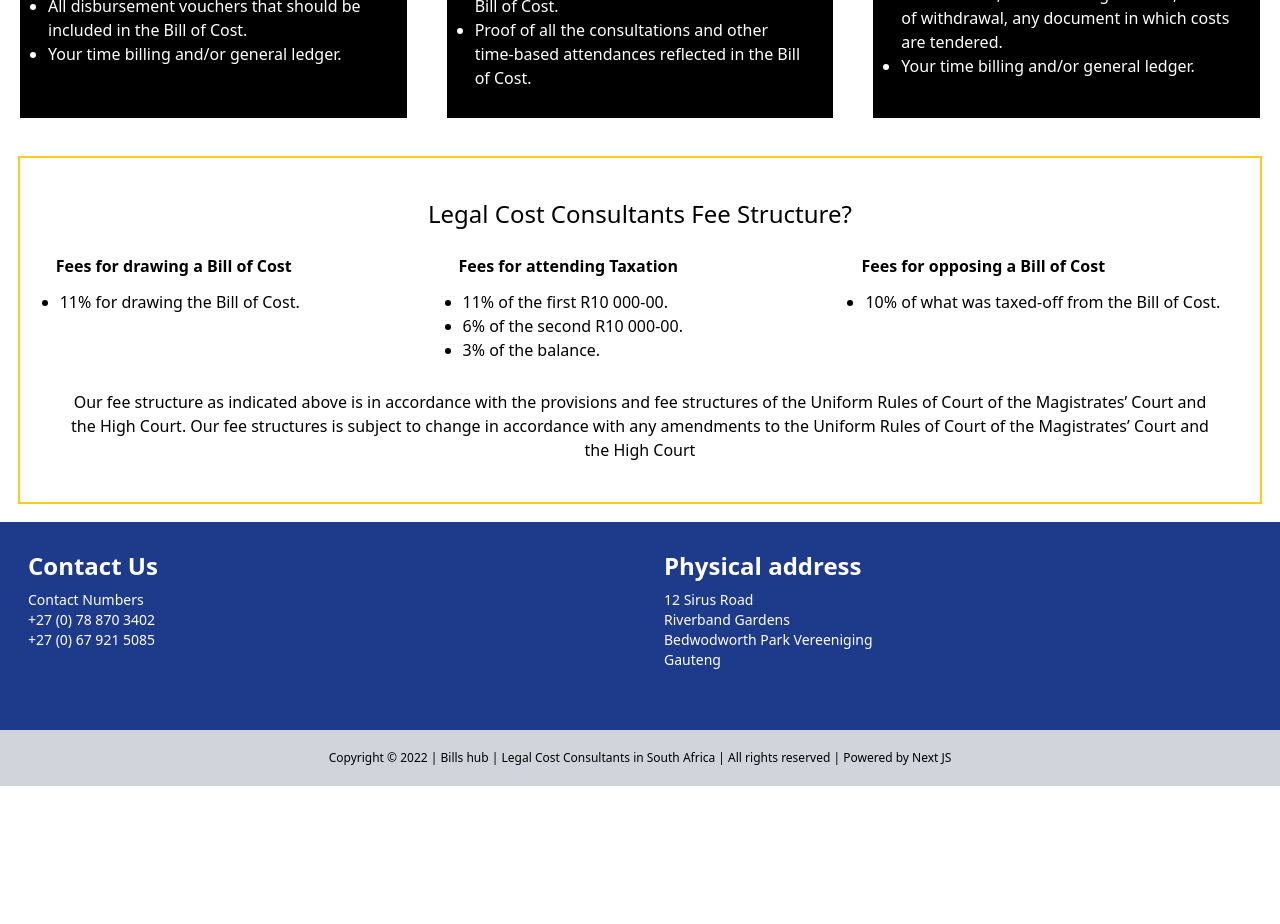
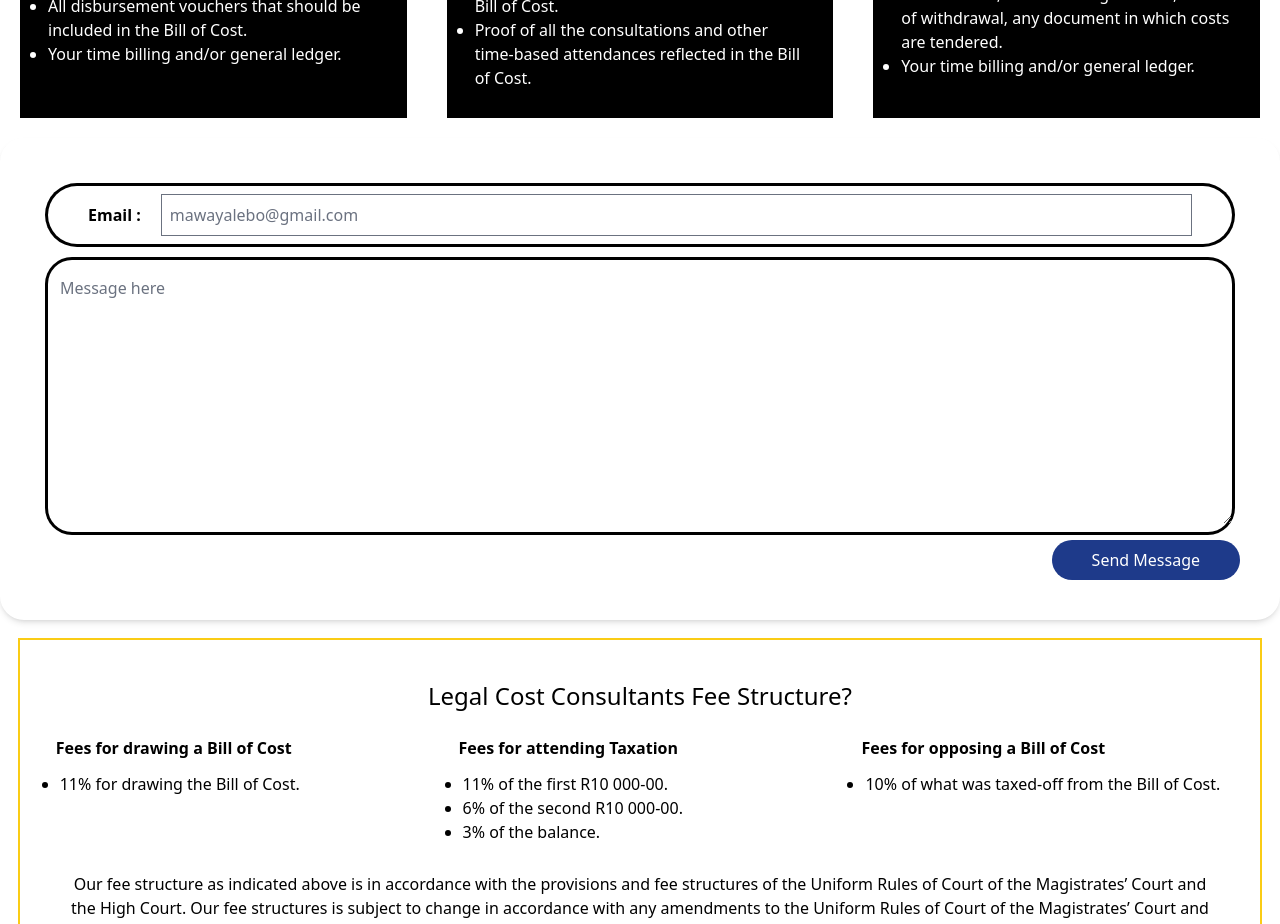
Before and after one commit to mawayalebo/bills, a Next.js app: page / in a window 1280 px wide. Shown: the part 960-1884 px from the top of the page. Before the commit the page ends 1746 px from the top, so only its background shows below. Built offline with nearby package versions, Linux system fonts and the light colour scheme.

Commit message:
contact form ui

```diff
--- a/components/ContactForm.tsx
+++ b/components/ContactForm.tsx
@@ -2,33 +2,21 @@ function ContactForm() {
     //contact us form component
     return (
         <form >
-            <div className="flex p-5">
-                <div>
-                    <h2>Contact us</h2>
+            <div className="flex flex-col p-5 md:p-10 rounded-3xl shadow-md w-full">
+                <div className="flex flex-1 items-center rounded-full ring ring-black px-3 md:px-10 py-2  m-2  md:space-x-5 overflow-hidden">
+                    <label htmlFor="email" className="font-semibold whitespace-nowrap">Email : </label>
+                    <input type="text" name="email" id="email" className="form-input px-2 focus:ring-0 focus:border-0 flex-grow bg-transparent" placeholder="mawayalebo@gmail.com "/>
                 </div>
-                <div className="grid grid-cols-1 md:grid-cols-2">
-                    <div>
-                        <label htmlFor="name">Name</label>
-                        <input type="text" id="name" name="name" placeholder="Enter your name" />
-                    </div>
-                    <div>
-                        <label htmlFor="email">Email</label>
-                        <input type="email" id="email" name="email" placeholder="Enter your email" />
-                    </div>
+                <div className="flex flex-1 flex-col rounded-3xl ring ring-black  py-2  m-2 space-x-5 ">
+                    <textarea name="message" id="message" cols={30} rows={10} className="form-textarea focus:ring-0 focus:border-0 flex-grow bg-transparent border-0" placeholder="Message here"></textarea>
                 </div>
+                <div className="flex  justify-end">
+                        <div className="bg-blue-900 rounded-full px-10 py-2">
+                            <span className="text-white">Send Message</span>
+                        </div>
+                </div>
+
             </div>
-            <div className="flex p-5">
-                <div>
-                    <label htmlFor="message">Message</label>
-                    <textarea id="message" name="message" placeholder="Enter your message" rows={10} cols={50}></textarea>
-                </div>
-            </div>
-            <div className="flex p-5">
-                <div>
-                    <button type="submit">Submit</button>
-                </div>
-            </div>
-
         </form>
      );
 }
--- a/package.json
+++ b/package.json
@@ -7,6 +7,7 @@
   },
   "dependencies": {
     "@heroicons/react": "^1.0.5",
+    "@tailwindcss/forms": "^0.4.0",
     "framer-motion": "^6.2.1",
     "next": "latest",
     "react": "^17.0.2",
--- a/pages/index.tsx
+++ b/pages/index.tsx
@@ -1,6 +1,6 @@
 import Head from 'next/head'
 import Banner from '../components/Banner'
-import Contact from '../components/Contact'
+import ContactForm from '../components/ContactForm'
 import Description from '../components/Description'
 import Documments from '../components/Documents'
 import Fees from '../components/Fees'
@@ -18,6 +18,7 @@ export default function Home() {
       <Banner/>
       <Description/>
       <Documments/>
+      <ContactForm/>
       <Fees/>
       <Footer/>
     </div>
--- a/tailwind.config.js
+++ b/tailwind.config.js
@@ -6,5 +6,7 @@ module.exports = {
   theme: {
     extend: {},
   },
-  plugins: [],
+  plugins: [
+    require('@tailwindcss/forms'),
+  ],
 }
```
Also changed, not shown: 1 other file (tests, documents, lock files or other folders).
